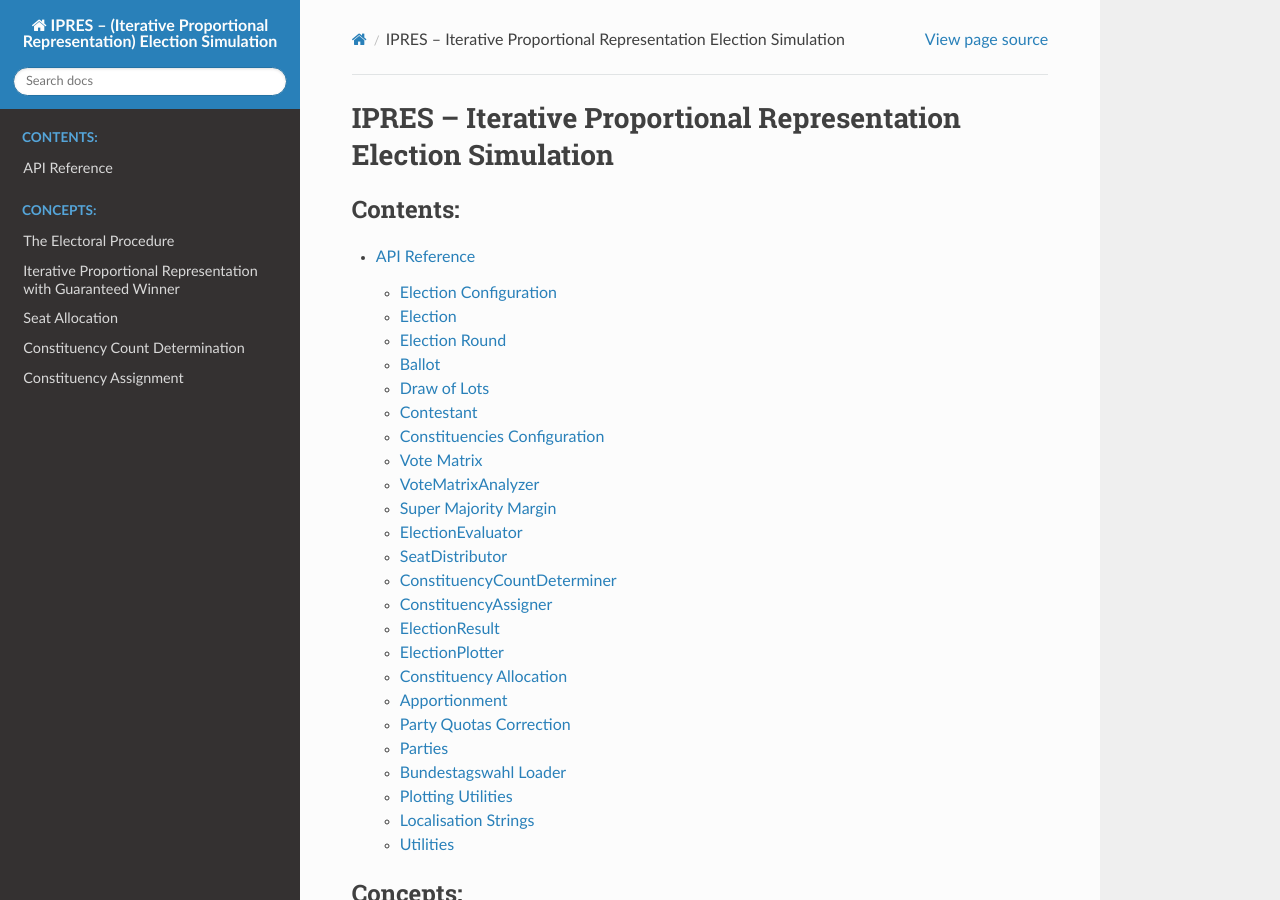
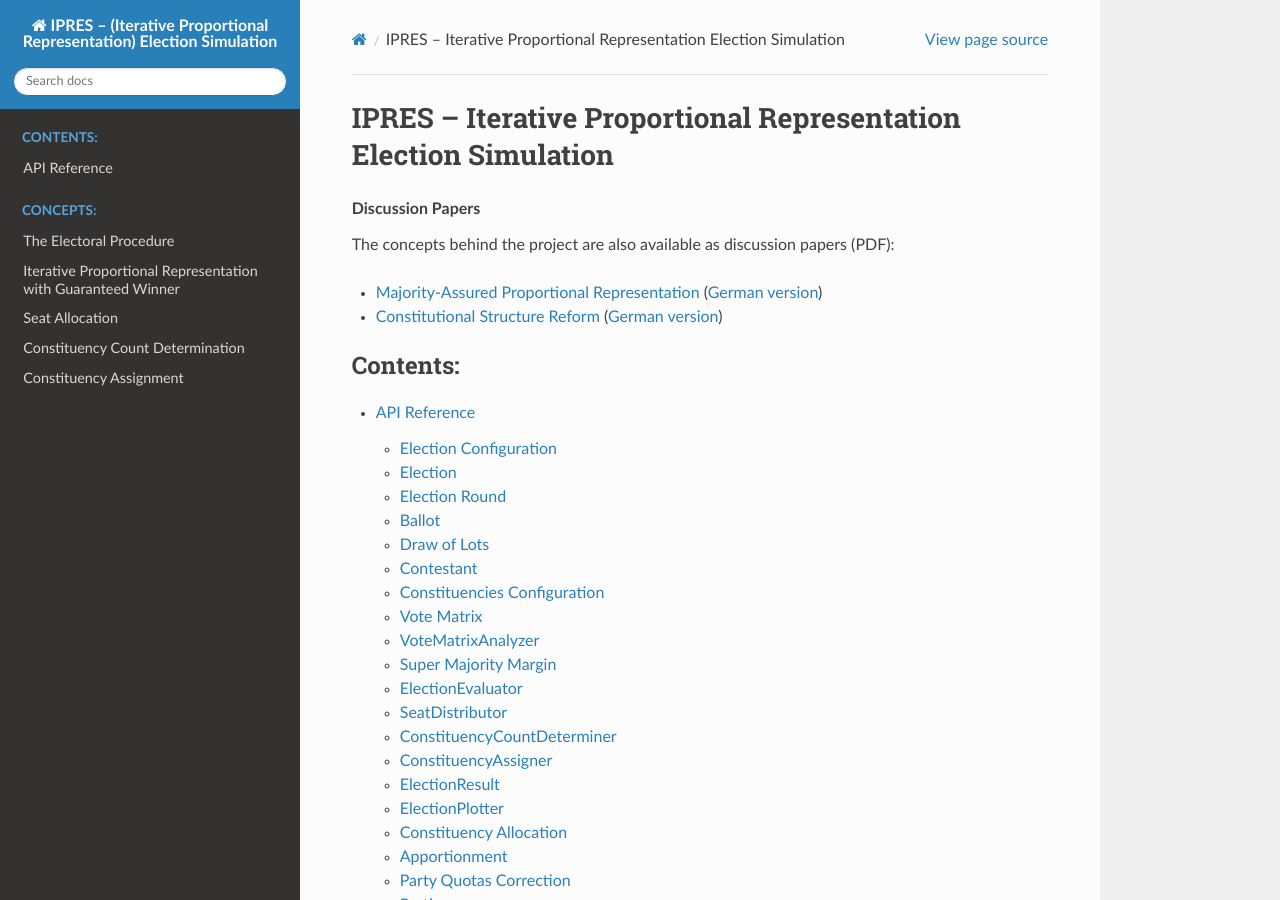
Before and after one commit to danielschwalbe/ipres, a Sphinx documentation site: the page built from docs/source/index.rst, in a window 1280 px wide and 900 px high. Built offline with Sphinx 7.4.7 and the Read the Docs theme 3.1.0, drawn with Linux system fonts in a browser that asks for light colours; pages that are not in the unit, such as notebooks, are missing from menus.

Commit message:
Link the discussion paper PDFs from the READMEs and docs start page
Add download links to the English and German PDFs published on
GitHub Pages, and fix the stale concept/ entry in the project tree.

```diff
--- a/docs/source/index.rst
+++ b/docs/source/index.rst
@@ -1,5 +1,27 @@
 IPRES – Iterative Proportional Representation Election Simulation
 =================================================================
+
+.. only:: en_build
+
+   .. rubric:: Discussion Papers
+
+   The concepts behind the project are also available as discussion papers (PDF):
+
+   * `Majority-Assured Proportional Representation <https://danielschwalbe.github.io/ipres/concept/MajorityAssuredPR.pdf>`__
+     (`German version <https://danielschwalbe.github.io/ipres/concept/MehrheitsVerh%C3%A4ltniswahl.pdf>`__)
+   * `Constitutional Structure Reform <https://danielschwalbe.github.io/ipres/concept/ConstitutionalStructureReform.pdf>`__
+     (`German version <https://danielschwalbe.github.io/ipres/concept/Verfassungsgef%C3%BCge%C3%84nderungen.pdf>`__)
+
+.. only:: de_build
+
+   .. rubric:: Diskussionspapiere
+
+   Die Konzepte hinter dem Projekt gibt es auch als Diskussionspapiere (PDF):
+
+   * `Mehrheitssicherndes Verhältniswahlverfahren <https://danielschwalbe.github.io/ipres/concept/MehrheitsVerh%C3%A4ltniswahl.pdf>`__
+     (`englische Fassung <https://danielschwalbe.github.io/ipres/concept/MajorityAssuredPR.pdf>`__)
+   * `Vorschläge zur Änderung des Verfassungsgefüges <https://danielschwalbe.github.io/ipres/concept/Verfassungsgef%C3%BCge%C3%84nderungen.pdf>`__
+     (`englische Fassung <https://danielschwalbe.github.io/ipres/concept/ConstitutionalStructureReform.pdf>`__)
 
 .. toctree::
    :maxdepth: 2
```
Also changed, not shown: README.md (+14 -1 lines), README_de.md (+14 -1 lines).
